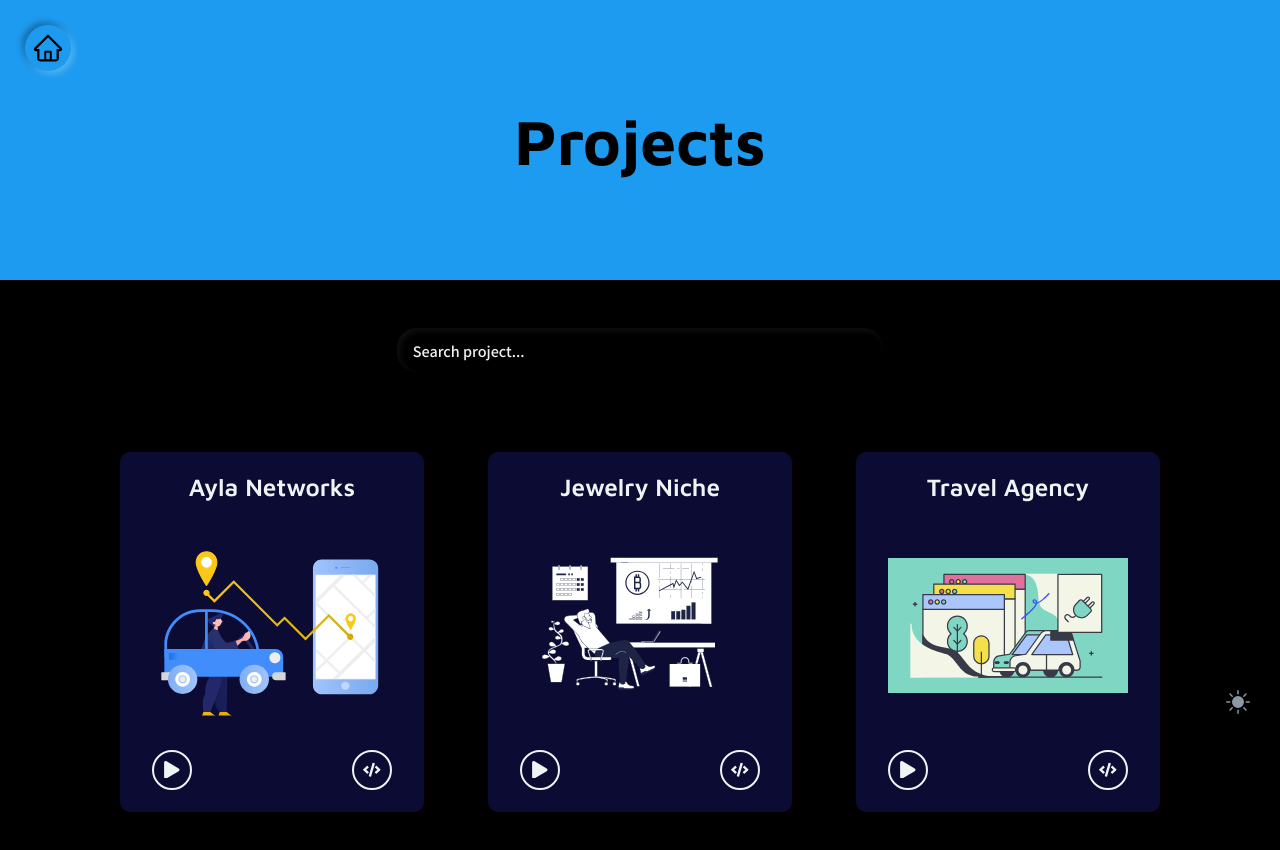
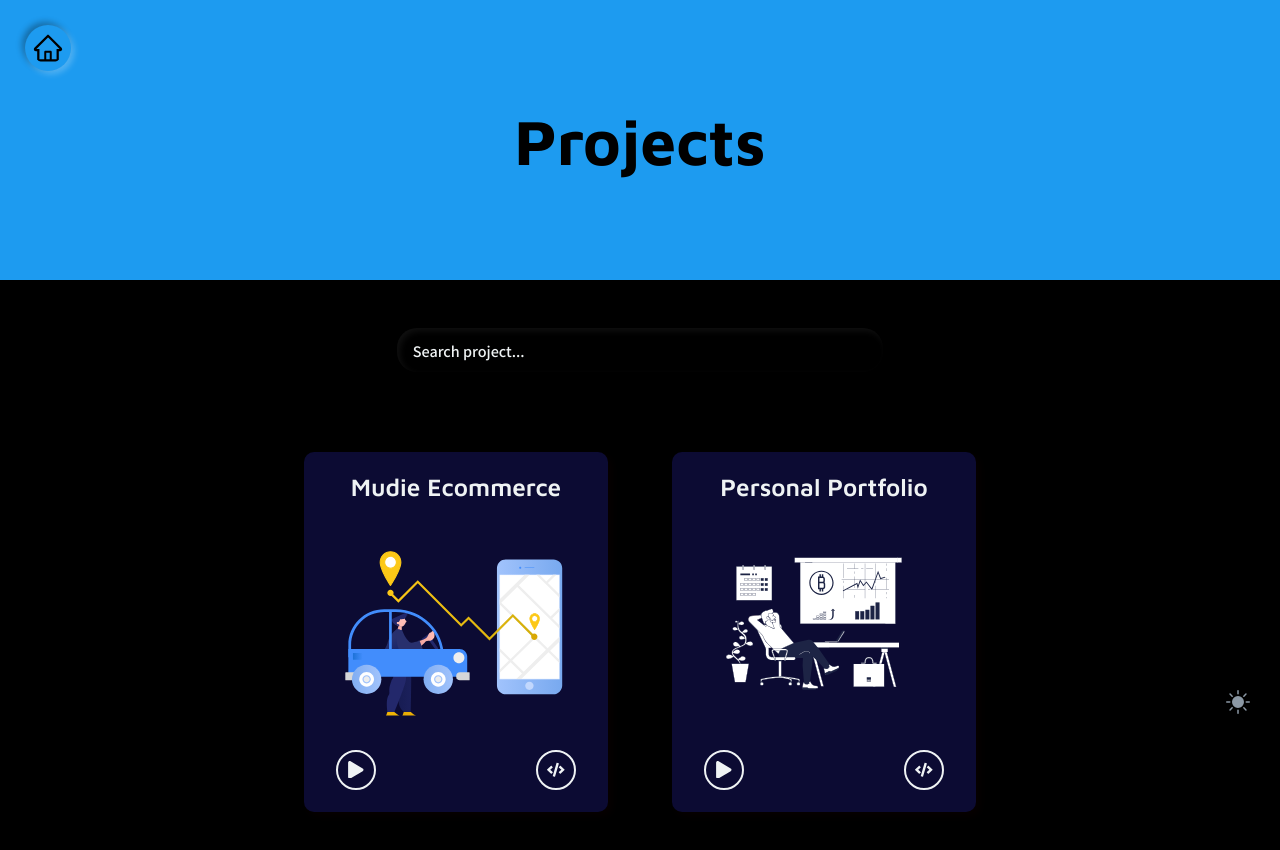
Before and after one commit to tediyo/Personal-Portfolio-Using-React-and-Emailjs, a React (Create React App) app: page /projects in a window 1280 px wide. Shown: the top 850 px of the page. Built offline with nearby package versions, Linux system fonts and the light colour scheme; a web font is replaced by a local one.

Commit message:
update001

```diff
--- a/src/components/core-ui/project-page/projectPage.css
+++ b/src/components/core-ui/project-page/projectPage.css
@@ -1,5 +1,6 @@
 .projectPage {
   display: flex;
+  color:brown;
   flex-direction: column;
   align-items: center;
   justify-content: flex-start;
--- a/src/data/educationData.js
+++ b/src/data/educationData.js
@@ -4,20 +4,20 @@ export const educationData = [
         institution: 'Bahir dar institute of technology , Bahir dar university',
         course: 'Bachelor Degree in software Engineering',
         startYear: 'October 2018',
-        endYear: 'May 2023'
+        endYear: 'July 2023'
     },
     {
         id: 2,
-        institution: 'Noakhali Islamia Kamil Madrasah',
-        course: 'Higher Secondary',
-        startYear: '2018',
-        endYear: '2020'
-    },
+        institution: 'Hong kong University of Science and Technology',
+        course: 'Full stack web development with react specialization',
+        startYear: '2022',
+        endYear: '2023'
+    }/*,
     {
         id: 3,
         institution: 'Baitus Saif Islamia Madrasah',
         course: 'Secondary School',
         startYear: '2008',
         endYear: '2018'
-    },
+    },*/
 ]
--- a/src/data/experienceData.js
+++ b/src/data/experienceData.js
@@ -3,35 +3,35 @@ export const experienceData = [
         id: 1,
         company: 'Teckton Private Software solution Limited',
         jobtitle: ' Junior Software Engineer ',
-        startYear: 'Jan 2019',
-        endYear: 'Feb 2020'
+        startYear: 'Jan 2020',
+        endYear: 'Feb 2021'
     },
     {
         id: 2,
         company: 'Mudie Software solutions & consultancy',
         jobtitle: ' part time software developer and frontend QA tester ',
-        startYear: 'May 2020',
-        endYear: 'Feb 2021'
+        startYear: 'May 2022',
+        endYear: 'July 2023'
     },
     {
         id: 3,
         company: 'Fiverr(freelance)',
         jobtitle: 'Full-Stack Developer',
-        startYear: 'Jun 2021',
-        endYear: 'Jan 2022'
+        startYear: 'Jun 2022',
+        endYear: 'Now'
     },
     {
         id: 4,
         company: 'Upwork(freelance)',
         jobtitle: 'Full-Stack Developer',
-        startYear: 'Jun 2021',
-        endYear: 'Jan 2022'
-    },
+        startYear: 'Jun 2022',
+        endYear: 'Present'
+    }/*,
     {
         id: 5,
         company: 'Learning New Technology For Everyday',
         jobtitle: 'Self Learning',
         startYear: '2018',
         endYear: 'Present'
-    },
+    },*/
 ]
--- a/src/data/headerData.js
+++ b/src/data/headerData.js
@@ -1,8 +1,8 @@
 
 export const headerData = {
-    name: 'Tewodros',
-    title: "Hello! I am",
-    desciption: "Hello! I am thedron, a professional and passionate programmer in my daily life. A quick learner with a self-learning attitude. I love to learn and explore new technologies and am Passionate about Problem Solving. ",
+    name: 'Tewodros Berhanu',
+    title: "ppppp",
+    desciption: "Hello! I am Tewodros , a professional and passionate programmer in my daily life. A quick learner with a self-learning attitude. I love to learn and explore new technologies and am Passionate about Problem Solving. ",
     image: 'https://i.ibb.co/cF9ZDHZ/aaab.jpg',
     imagebw: 'https://i.ibb.co/Cw2Xp90/abu-said-bw.jpg',
     resumePdf: 'https://docs.google.com/document/d/1MkkoRX98FS47CaEyeodyPzi4OkW8SH7Gv55f4MQkHV8/edit?usp=sharing'
--- a/src/data/projectsData.js
+++ b/src/data/projectsData.js
@@ -6,22 +6,22 @@ import six from '../assets/svg/projects/six.svg'
 export const projectsData = [
     {
         id: 1,
-        projectName: 'Ayla Networks',
-        projectDesc: 'This project about Simplifying the Development of Smart Home & IoT Solutions.',
-        tags: ['React', 'SAAS', 'React Bootstrap'],
-        code: '',
-        demo: 'https://www.aylanetworks.com/',
+        projectName: 'Mudie Ecommerce ',
+        projectDesc: 'This project about Simplifying and Modernizing of ecommerce system.',
+        tags: ['React', 'SAAS', 'React Bootstrap', 'node', 'express' , 'MongoDb'],
+        code: 'https://github.com/tediyo/Mudie-Ecommerce-MERN-stack',
+        demo: '',
         image: six
     },
     {
         id: 2,
-        projectName: 'Jewelry Niche',
-        projectDesc: 'This project is a Jewelry shop, Customer can be buy product and manage them and make payment.',
-        tags: ['React', 'Express', 'Material Ui'],
-        code: 'https://github.com/said7388/jewelry-niche',
-        demo: 'https://pandora-web.netlify.app/',
+        projectName: 'Personal Portfolio',
+        projectDesc: 'This project is a personal portfolio for a developer using Reactjs and Emailjs.',
+        tags: ['React', 'Express', 'Material Ui','emailjs'],
+        code: 'https://github.com/tediyo/Personal-Portfolio-Using-React-and-Emailjs',
+        demo: '',
         image: seven
-    },
+    }/*,
     {
         id: 3,
         projectName: 'Travel Agency',
@@ -30,7 +30,7 @@ export const projectsData = [
         code: 'https://github.com/said7388/Travel-Agency-client',
         demo: 'https://travel-agency-fc58b.web.app/',
         image: eight
-    }
+    }*/
 ]
 
 
--- a/src/pages/home/index.js
+++ b/src/pages/home/index.js
@@ -11,7 +11,7 @@ import Education from '../../components/core-ui/education/education'
 import Experience from '../../components/core-ui/experience/experience'
 import Skills from '../../components/core-ui/skills/skills'
 import { headerData } from '../../data/headerData'
-
+import {timeConverter} from '../../utils/timeConverter'
 function HomePage() {
     return (
         <div>
@@ -19,6 +19,7 @@ function HomePage() {
                 <title>{headerData.name} - Porfolio</title>
             </Helmet>
             <Navbar />
+            <timeConverter />
             <Landing />
             <About />
             <Experience />
```
